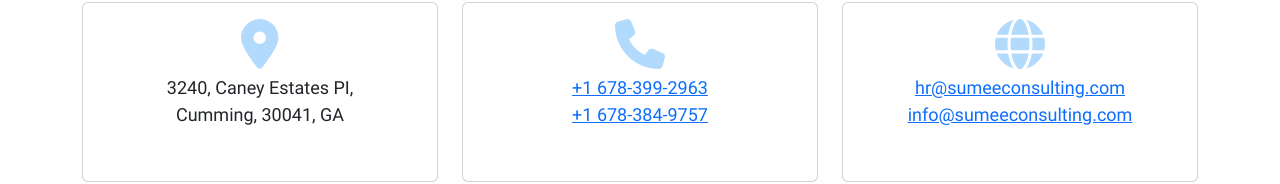
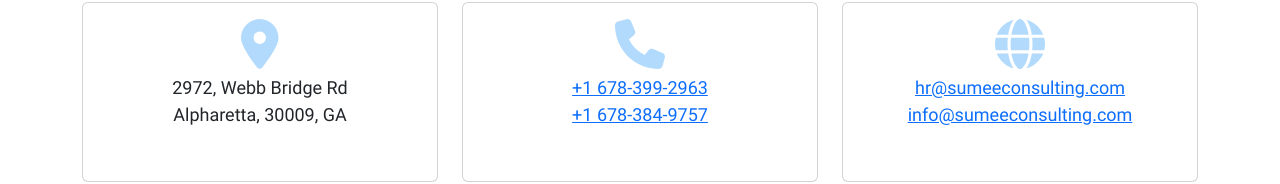
Before and after one commit to Royal-Consulting-Services/sumee-consultancy, a React (Create React App) app: page /contact in a window 1280 px wide. Shown: the part 637-821 px from the top of the page. Built offline with nearby package versions, Linux system fonts and the light colour scheme.

Commit message:
updated Address

```diff
--- a/src/components/contact/Contact.js
+++ b/src/components/contact/Contact.js
@@ -28,9 +28,9 @@
                   className='contact-icon'
                 />
                 <address>
-                  3240, Caney Estates PI,
+                  2972, Webb Bridge Rd
                   <br />
-                  Cumming, 30041, GA
+                  Alpharetta, 30009, GA
                   <br />
                 </address>
               </Card.Body>
```
